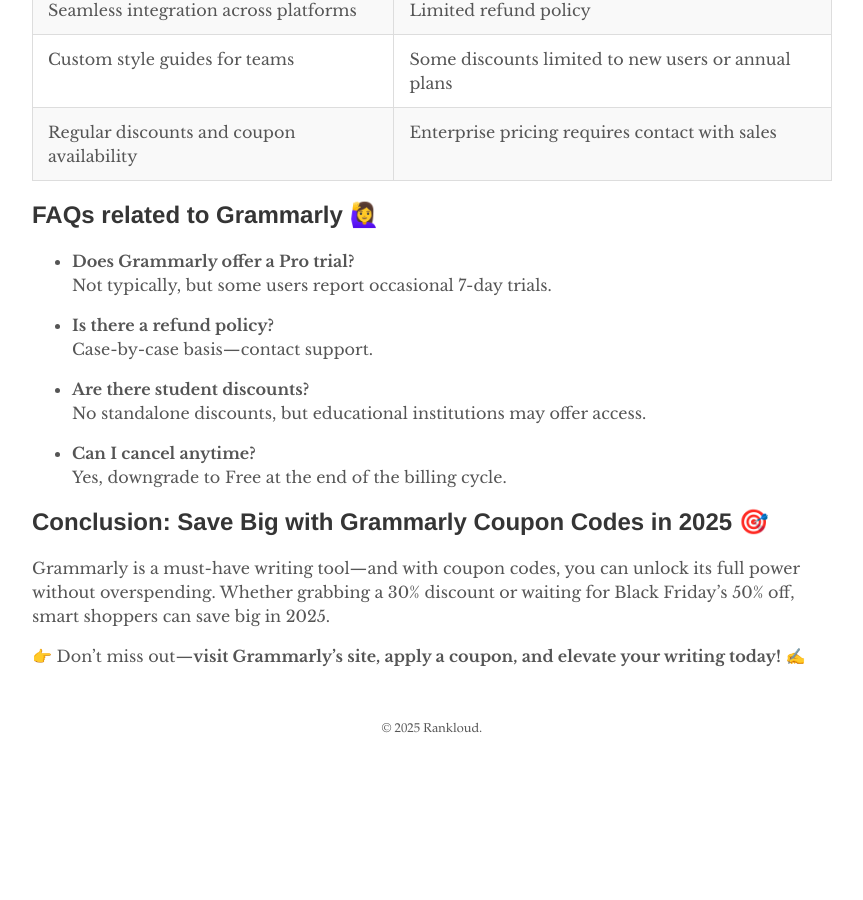
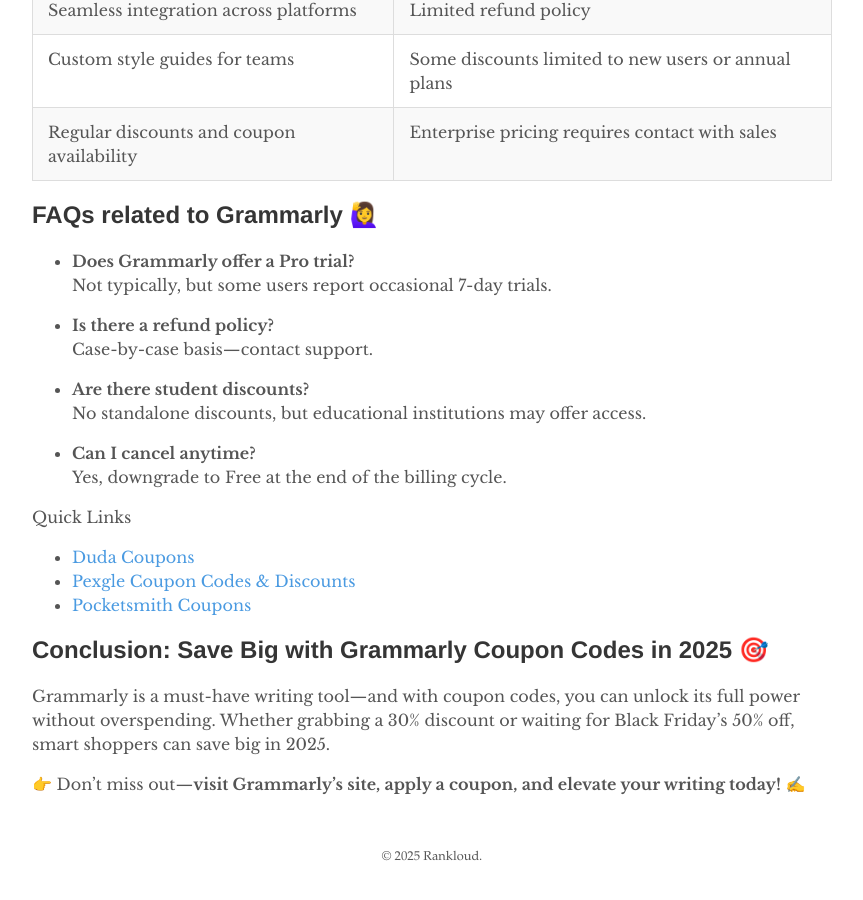
Before and after one commit to rankloud/ibcs, a Jekyll site: the page built from wp/grammarly coupon codes.md, in a window 1280 px wide and 900 px high, scrolled down 4091 px. Shown: the whole window, without its empty margins (208-1071 px from the left). Built offline with Jekyll 4.4.1, drawn with Linux system fonts in a browser that asks for light colours; before the commit the page ends 4863 px from its top, so only the background shows below that.

Commit message:
Update grammarly coupon codes.md

```diff
--- a/wp/grammarly coupon codes.md
+++ b/wp/grammarly coupon codes.md
@@ -11,16 +11,15 @@
 
 # Grammarly Coupon Codes 2025: Grab Up to 50% Off On Annual Billing ✍️
 
-[![Get 50% Off Grammarly](https://img.shields.io/badge/Get%2050%%20Off%20Grammarly-%20Save%20Big!-brightgreen?style=for-the-badge&logo=grammarly)](https://www.grammarly.com/)
+[![Get 50% Off Grammarly](https://img.shields.io/badge/Get%2050%25%20Off%20Grammarly-Save%20Big!-brightgreen?style=for-the-badge)](https://www.grammarly.com/)
 
-[![Get 30% Off Grammarly](https://img.shields.io/badge/Get%2030%%20Off%20Grammarly-%20Limited%20Time%20Offer-blue?style=for-the-badge&logo=grammarly)](https://www.grammarly.com/)
+[![Get 30% Off Grammarly](https://img.shields.io/badge/Get%2030%25%20Off%20Grammarly-Limited%20Time%20Offer-blue?style=for-the-badge)](https://www.grammarly.com/)
 
-[![Up to 25% Off Grammarly](https://img.shields.io/badge/Up%20to%2025%%20Off%20Grammarly-%20Deals%20Inside-orange?style=for-the-badge&logo=grammarly)](https://www.grammarly.com/)
+[![Up to 25% Off Grammarly](https://img.shields.io/badge/Up%20to%2025%25%20Off%20Grammarly-Deals%20Inside-orange?style=for-the-badge)](https://www.grammarly.com/)
 
 [![Free Plan Grammarly](https://img.shields.io/badge/Free%20Plan-%20Try%20Grammarly%20Now-yellow?style=for-the-badge&logo=grammarly)](https://www.grammarly.com/)
 
-[![Student Discount - 30% Off Grammarly](https://img.shields.io/badge/Student%20Discount-%2030%%20Off%20Grammarly-red?style=for-the-badge&logo=grammarly)](https://www.grammarly.com/)
-
+[![Student Discount - 30% Off Grammarly](https://img.shields.io/badge/Student%20Discount-30%25%20Off%20Grammarly-red?style=for-the-badge)](https://www.grammarly.com/)
 
 Are you looking to polish your writing while keeping your budget in check? Grammarly is a fantastic tool that helps you write clear, error-free, and engaging content. Whether you’re a student crafting essays, a professional drafting emails, or a blogger creating captivating posts, Grammarly’s AI-powered features make your work shine. The best part? You can save money with Grammarly coupon codes in 2025! In this guide, we’ll walk you through how to find and use these codes, explore Grammarly’s Black Friday offers, dive into its pricing plans, and highlight the features that make it worth every penny. Let’s get started! 🚀
 
@@ -189,6 +188,12 @@
 - **Can I cancel anytime?**
   Yes, downgrade to Free at the end of the billing cycle.
 
+
+Quick Links
+- [Duda Coupons](https://rankloud.github.io/ibcs/duda-coupons)
+- [Pexgle Coupon Codes & Discounts](https://rankloud.github.io/ibcs/pexgle-coupon-codes/)
+- [Pocketsmith Coupons](https://rankloud.github.io/ibcs/pocketsmith-coupon-codes/)
+
 ## Conclusion: Save Big with Grammarly Coupon Codes in 2025 🎯
 
 Grammarly is a must-have writing tool—and with coupon codes, you can unlock its full power without overspending. Whether grabbing a 30% discount or waiting for Black Friday’s 50% off, smart shoppers can save big in 2025.
```
